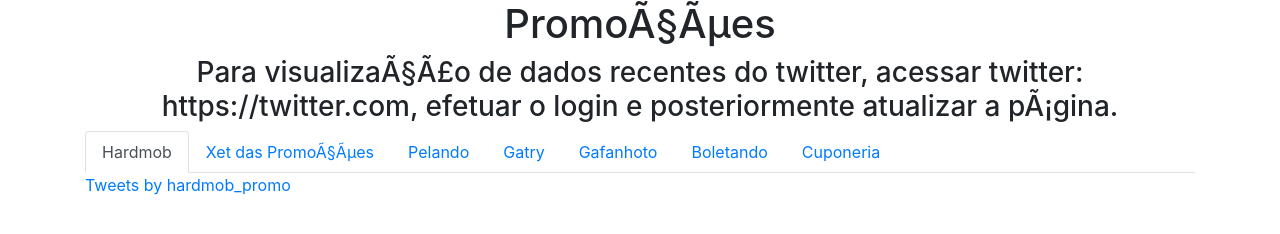
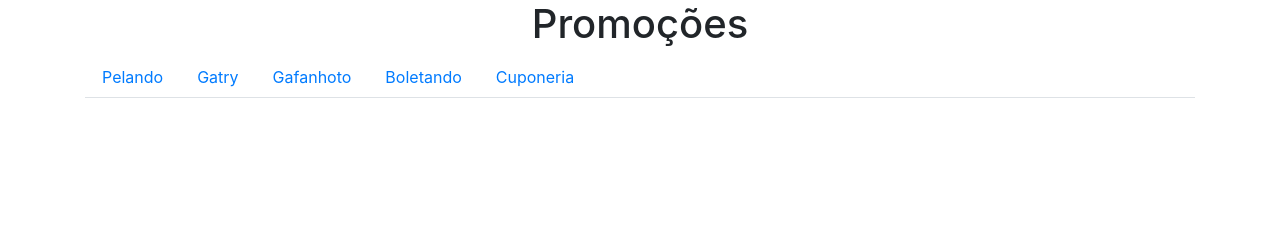
Before and after one commit to rbrunoleal/alertapromocoes, a plain HTML site: page index.html in a window 1280 px wide. Drawn offline with nearby package versions, Linux system fonts and the light colour scheme.

Commit message:
Update index.html

```diff
--- a/index.html
+++ b/index.html
@@ -12,12 +12,9 @@
 
         <div class="col-xs-1 text-center">
             <h1>Promoções</h1>
-            <h3>Para visualização de dados recentes do twitter, acessar twitter: https://twitter.com, efetuar o login e posteriormente atualizar a página.</h3>
         </div>
         <nav>
             <div class="nav nav-tabs" id="nav-tab" role="tablist">
-                <a class="nav-item nav-link active" id="nav-home-tab" data-toggle="tab" href="#nav_hard_mob" role="tab" aria-controls="nav-home" aria-selected="true">Hardmob</a>
-                <a class="nav-item nav-link" id="nav-profile-tab-xet" data-toggle="tab" href="#nav_xet" role="tab" aria-controls="nav-profile" aria-selected="false">Xet das Promoções</a>
                 <a class="nav-item nav-link" id="nav-profile-tab-pelando" data-toggle="tab" href="#nav_pelando" role="tab" aria-controls="nav-profile" aria-selected="false">Pelando</a>
                 <a class="nav-item nav-link" id="nav-profile-tab-gatry" data-toggle="tab" href="#nav_gatry" role="tab" aria-controls="nav-profile" aria-selected="false">Gatry</a>
                 <a class="nav-item nav-link" id="nav-profile-tab-gafanhoto" data-toggle="tab" href="#nav_gafanhoto" role="tab" aria-controls="nav-profile" aria-selected="false">Gafanhoto</a>
@@ -26,16 +23,6 @@
             </div>
         </nav>
         <div class="tab-content" id="nav-tabContent">
-            <div class="tab-pane fade show active" id="nav_hard_mob" role="tabpanel" aria-labelledby="nav-home-tab">
-                <table id="hard_mob" class="table table-hover table-sm">
-                    <a class="twitter-timeline" data-lang="pt" data-dnt="true" data-theme="dark" href="https://twitter.com/hardmob_promo?ref_src=twsrc%5Etfw">Tweets by hardmob_promo</a> <script async src="https://platform.twitter.com/widgets.js" charset="utf-8"></script>
-                </table>
-            </div>
-            <div class="tab-pane fade" id="nav_xet" role="tabpanel" aria-labelledby="nav-profile-tab">
-                <table id="xet" class="table table-hover table-sm">
-                    <a class="twitter-timeline" data-lang="pt" data-dnt="true" data-theme="dark" href="https://twitter.com/xetdaspromocoes">Tweets by Xet das Promoções</a> <script async src="https://platform.twitter.com/widgets.js" charset="utf-8"></script>
-                </table>
-            </div>
             <div class="tab-pane fade" id="nav_gatry" role="tabpanel" aria-labelledby="nav-profile-tab">
                 <table id="gatry" class="table table-hover table-sm">
                     <iframe src="https://gatry.com/" width="1100" height="1200"></iframe>
```
